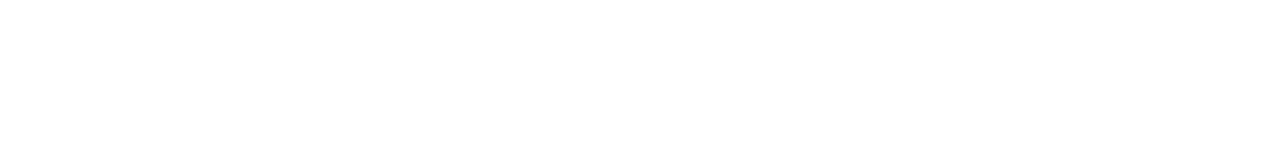
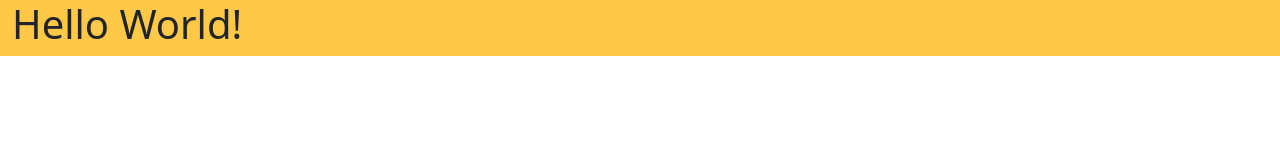
Before and after one commit to normndakbr/wevi, a plain HTML site: page index.html in a window 1280 px wide. Drawn offline with nearby package versions, Linux system fonts and the light colour scheme.

Commit message:
applied bootstrap & scss settings

```diff
--- a/index.html
+++ b/index.html
@@ -5,11 +5,24 @@
     <meta charset="UTF-8">
     <meta http-equiv="X-UA-Compatible" content="IE=edge">
     <meta name="viewport" content="width=device-width, initial-scale=1.0">
-    <title>Document</title>
+    <link href="https://cdn.jsdelivr.net/npm/bootstrap@5.0.1/dist/css/bootstrap.min.css" rel="stylesheet" integrity="sha384-+0n0xVW2eSR5OomGNYDnhzAbDsOXxcvSN1TPprVMTNDbiYZCxYbOOl7+AMvyTG2x" crossorigin="anonymous">
+    <link rel="stylesheet" href="css/style.min.css">
+    <title>W E V I</title>
 </head>
 
 <body>
-
+    <div class="section-hero">
+        <div class="container-fluid">
+            <div class="row">
+                <div class="col-6">
+                    <h1>Hello World!</h1>
+                </div>
+            </div>
+        </div>
+    </div>
+    <script src="https://cdn.jsdelivr.net/npm/@popperjs/core@2.9.2/dist/umd/popper.min.js" integrity="sha384-IQsoLXl5PILFhosVNubq5LC7Qb9DXgDA9i+tQ8Zj3iwWAwPtgFTxbJ8NT4GN1R8p" crossorigin="anonymous"></script>
+    <script src="https://cdn.jsdelivr.net/npm/bootstrap@5.0.1/dist/js/bootstrap.min.js" integrity="sha384-Atwg2Pkwv9vp0ygtn1JAojH0nYbwNJLPhwyoVbhoPwBhjQPR5VtM2+xf0Uwh9KtT" crossorigin="anonymous"></script>
+    <script src="https://cdn.jsdelivr.net/npm/bootstrap@5.0.1/dist/js/bootstrap.bundle.min.js" integrity="sha384-gtEjrD/SeCtmISkJkNUaaKMoLD0//ElJ19smozuHV6z3Iehds+3Ulb9Bn9Plx0x4" crossorigin="anonymous"></script>
 </body>
 
 </html>
--- /dev/null
+++ b/scss/style.scss
@@ -0,0 +1,3 @@
+.section-hero {
+    background: #ffc947;
+}
```
Also changed, not shown: css/style.css (added), css/style.min.css (added), 2 other files.
